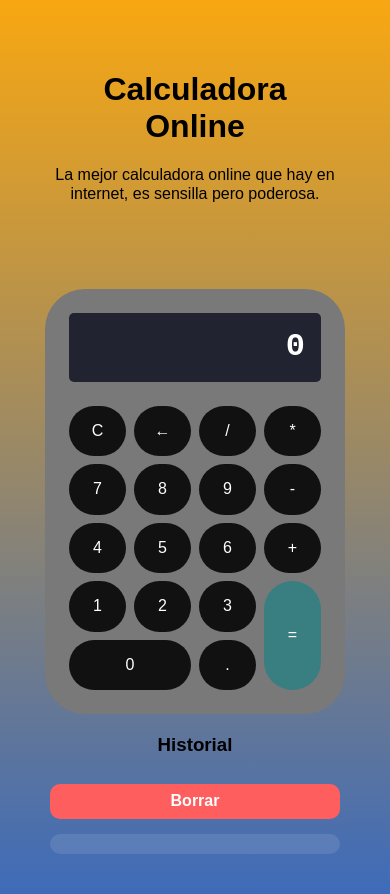
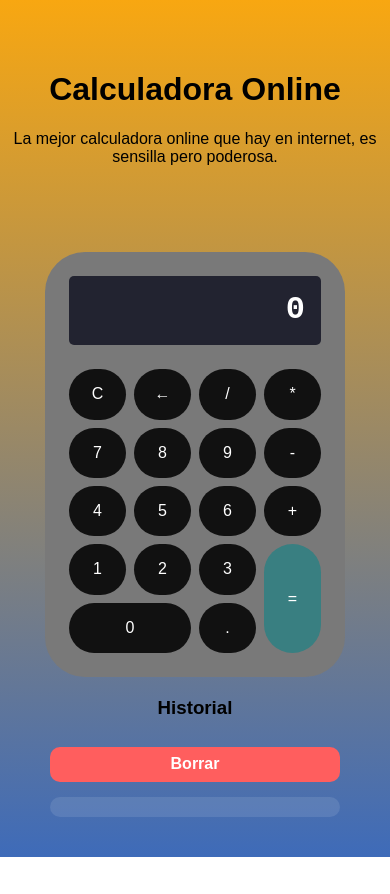
Before and after one commit to ajpr2000/Calculadora, a plain HTML site: page index.html in a window 390 px wide. After the commit the page ends 857 px from the top, so only its background shows below. Drawn offline with nearby package versions, Linux system fonts and the light colour scheme.

Commit message:
correccion de responsive 2

```diff
--- a/index.html
+++ b/index.html
@@ -3,7 +3,7 @@
 <head>
     <meta charset="UTF-8">
     <meta name="viewport" content="width=device-width, initial-scale=1.0">
-    <title>Document</title>
+    <title>Calculadora</title>
     <link rel="stylesheet" href="style.css">
     <link rel="stylesheet" href="https://cdnjs.cloudflare.com/ajax/libs/normalize/8.0.1/normalize.min.css">
 </head>
--- a/style.css
+++ b/style.css
@@ -15,7 +15,8 @@ body {
     align-items: center;
     justify-content: center;
     text-align: center;
-    margin: 50px;
+    margin: 50px auto;
+    padding: 0 10px;
 }
 
 .info h1{
```
